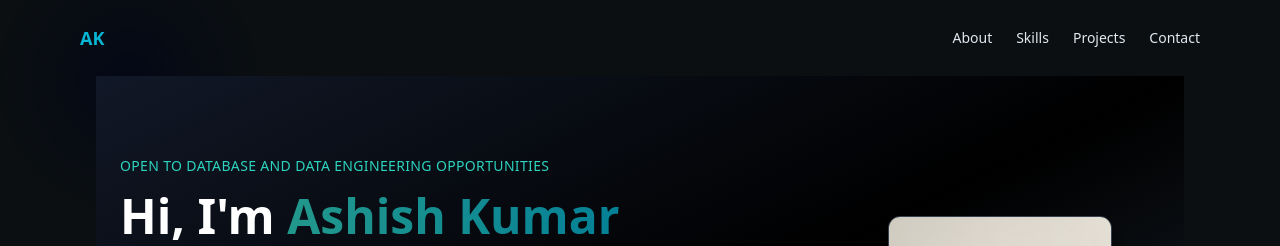
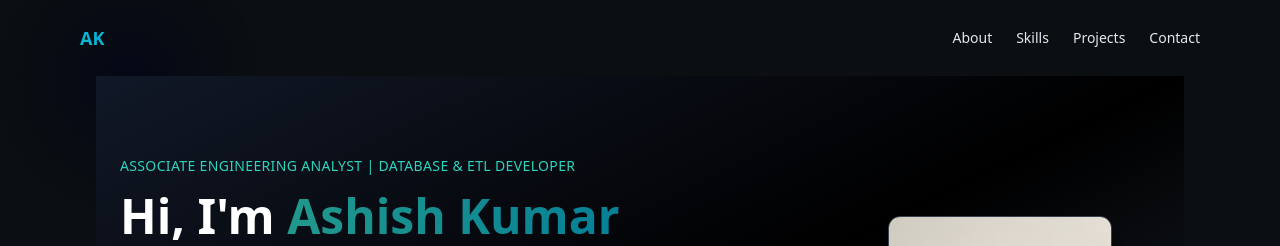
Before and after one commit to ash-ish-88/portfolio, a React (Vite) app: page / in a window 1280 px wide. Shown: the top 246 px of the page. Built offline with nearby package versions, Linux system fonts and the light colour scheme.

Commit message:
Update contact information

```diff
--- a/src/components/Hero.jsx
+++ b/src/components/Hero.jsx
@@ -16,7 +16,7 @@ export default function Hero() {
         className="md:col-span-2"
       >
         <p className="text-teal-400 text-sm uppercase tracking-wide">
-          Open to Database and Data Engineering Opportunities
+          Associate Engineering Analyst | Database & ETL Developer
         </p>
 
         <h1 className="text-4xl md:text-5xl font-extrabold mt-4">
```
Also changed, not shown: 8 other files (tests, documents, lock files or other folders).
